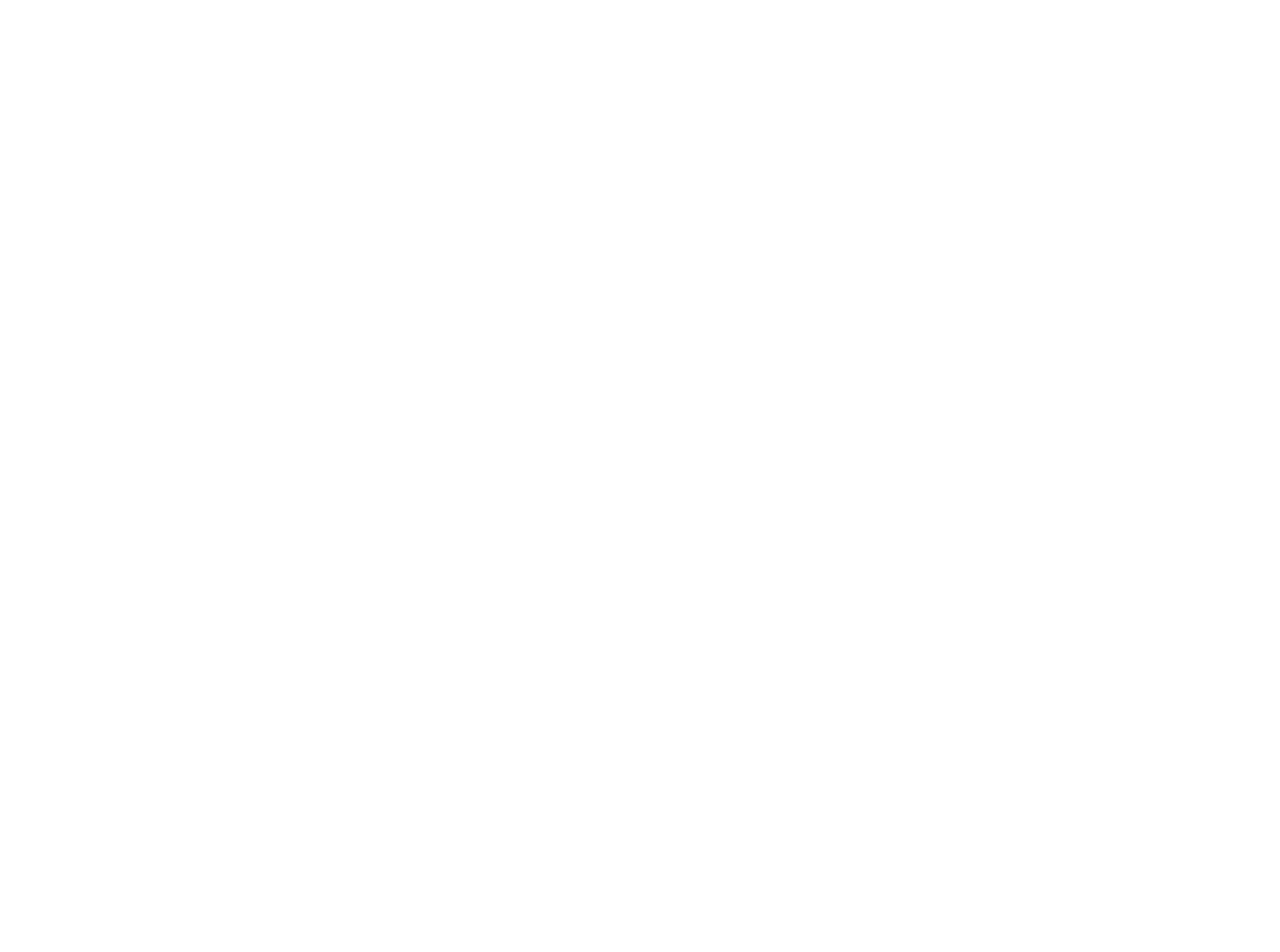
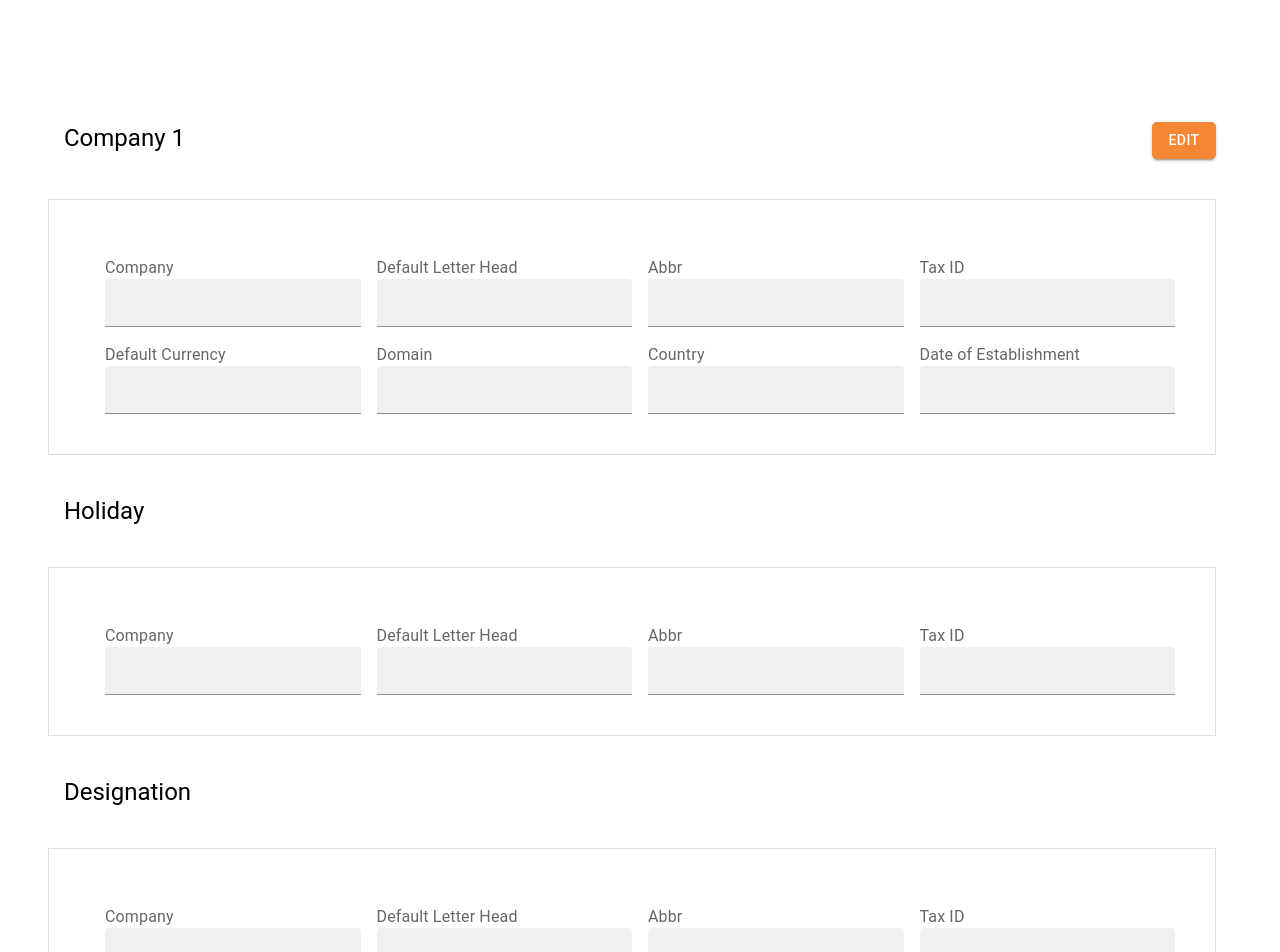
Before and after one commit to sumedh-mohod/HR-portal-react-js, a React (Create React App) app: page /editcompany in a window 1280 px wide. Before the commit this address had no page. Shown: the top 952 px of the page. Before the commit the page ends 800 px from the top, so only its background shows below. Built offline with nearby package versions, Linux system fonts and the light colour scheme.

Commit message:
Edit conpany page

```diff
--- a/src/App.tsx
+++ b/src/App.tsx
@@ -8,6 +8,7 @@ import Dashboard from "./screens/Dashboard";
 import Header from "./components/Header";
 import { Box } from "@mui/material";
 import AddCompany from "./screens/AddCompany";
+import EditCompany from "./screens/EditCompany";
 const App = () => {
   return (
     <Box sx={{ display: "flex" }}>
@@ -20,6 +21,7 @@ const App = () => {
             <Route path="/dashboard" element={<Dashboard />} />
           </Route>
           <Route path="/addcompany" element={<AddCompany/>} />
+          <Route path="/editcompany" element={<EditCompany/>} />
         </Routes>
       </Box>
     </Box>
--- a/src/screens/AddCompany.tsx
+++ b/src/screens/AddCompany.tsx
@@ -1,20 +1,13 @@
 import React from "react";
-import Box from "@mui/material/Box";
-import Container from "@mui/material/Container";
-import Button from "@mui/material/Button";
-import Grid from "@mui/material/Grid";
-import {
-  Checkbox,
+import {Box,Container,Button,Grid, Checkbox,
   FormControl,
   FormControlLabel,
   FormLabel,
   TextField,
-  Typography,
-} from "@mui/material";
-
+  Typography,} from "@mui/material";
 const AddCompany = () => {
   return (
-    <Container sx={{ p: 5 }}>
+    <Container sx={{ p: 3}}>
       <Box
         sx={{
           display: "flex",
--- /dev/null
+++ b/src/screens/EditCompany.tsx
@@ -0,0 +1,177 @@
+import React from "react";
+import {
+  Box,
+  Container,
+  Button,
+  Grid,
+  Checkbox,
+  FormControl,
+  FormControlLabel,
+  FormLabel,
+  TextField,
+  Typography,
+} from "@mui/material";
+
+const EditCompany = () => {
+  return (
+    <Container sx={{ p: 3 }}>
+      {/* ----------company1 start------------- */}
+
+      <Box
+        sx={{
+          display: "flex",
+          justifyContent: "space-between",
+          justifyItems: "center",
+          alignContent: "flex-start",
+          mt: 2,
+        }}
+      >
+        <Typography variant="h5">Company 1</Typography>
+        <Button
+          variant="contained"
+          sx={{
+            backgroundColor: "#F58634",
+            borderRadius: "5px",
+          }}
+        >
+          Edit
+        </Button>
+      </Box>
+      {/* form fielsds started */}
+      <Grid
+        container
+        spacing={2}
+        sx={{ p: 5, mt: 5, border: "1px solid #DFDFDF" }}
+      >
+        <Grid item xs={12} md={6} lg={3}>
+          <FormControl fullWidth>
+            <FormLabel id="company">Company</FormLabel>
+            <TextField name="company" variant="filled" size="small" />
+          </FormControl>
+        </Grid>
+        <Grid item xs={12} md={6} lg={3}>
+          <FormControl fullWidth>
+            <FormLabel id="defaultLetterHead">Default Letter Head</FormLabel>
+            <TextField name="defaultLetterHead" variant="filled" size="small" />
+          </FormControl>
+        </Grid>
+        <Grid item xs={12} md={6} lg={3}>
+          <FormControl fullWidth>
+            <FormLabel id="abbr">Abbr</FormLabel>
+            <TextField name="abbr" variant="filled" size="small" />
+          </FormControl>
+        </Grid>
+        <Grid item xs={12} md={6} lg={3}>
+          <FormControl fullWidth>
+            <FormLabel id="taxID">Tax ID</FormLabel>
+            <TextField name="taxID" variant="filled" size="small" />
+          </FormControl>
+        </Grid>
+        <Grid item xs={12} md={6} lg={3}>
+          <FormControl fullWidth>
+            <FormLabel id="defaultCurrency">Default Currency</FormLabel>
+            <TextField name="defaultCurrency" variant="filled" size="small" />
+          </FormControl>
+        </Grid>
+        <Grid item xs={12} md={6} lg={3}>
+          <FormControl fullWidth>
+            <FormLabel id="domain">Domain</FormLabel>
+            <TextField name="domain" variant="filled" size="small" />
+          </FormControl>
+        </Grid>
+        <Grid item xs={12} md={6} lg={3}>
+          <FormControl fullWidth>
+            <FormLabel id="country">Country</FormLabel>
+            <TextField name="country" variant="filled" size="small" />
+          </FormControl>
+        </Grid>
+        <Grid item xs={12} md={6} lg={3}>
+          <FormControl fullWidth>
+            <FormLabel id="dateOfEstablishment">
+              Date of Establishment
+            </FormLabel>
+            <TextField
+              name="dateOfEstablishment"
+              variant="filled"
+              size="small"
+            />
+          </FormControl>
+        </Grid>
+      </Grid>
+
+      {/* ------------Holiday start ------------------*/}
+      <Box sx={{ mt: 5 }}>
+        <Typography variant="h5">Holiday</Typography>
+      </Box>
+      {/* holiday form field start */}
+      <Grid
+        container
+        spacing={2}
+        sx={{ p: 5, mt: 5, border: "1px solid #DFDFDF" }}
+      >
+        <Grid item xs={12} md={6} lg={3}>
+          <FormControl fullWidth>
+            <FormLabel id="company">Company</FormLabel>
+            <TextField name="company" variant="filled" size="small" />
+          </FormControl>
+        </Grid>
+        <Grid item xs={12} md={6} lg={3}>
+          <FormControl fullWidth>
+            <FormLabel id="defaultLetterHead">Default Letter Head</FormLabel>
+            <TextField name="defaultLetterHead" variant="filled" size="small" />
+          </FormControl>
+        </Grid>
+        <Grid item xs={12} md={6} lg={3}>
+          <FormControl fullWidth>
+            <FormLabel id="abbr">Abbr</FormLabel>
+            <TextField name="abbr" variant="filled" size="small" />
+          </FormControl>
+        </Grid>
+        <Grid item xs={12} md={6} lg={3}>
+          <FormControl fullWidth>
+            <FormLabel id="taxID">Tax ID</FormLabel>
+            <TextField name="taxID" variant="filled" size="small" />
+          </FormControl>
+        </Grid>
+      </Grid>
+
+      {/*-------------------- Designation start -----------*/}
+      <Box sx={{ mt: 5 }}>
+        <Typography variant="h5">Designation</Typography>
+      </Box>
+      {/* Designation form field start */}
+      <Grid
+        container
+        spacing={2}
+        sx={{ p: 5, mt: 5, border: "1px solid #DFDFDF" }}
+      >
+        <Grid item xs={12} md={6} lg={3}>
+          <FormControl fullWidth>
+            <FormLabel id="company">Company</FormLabel>
+            <TextField name="company" variant="filled" size="small" />
+          </FormControl>
+        </Grid>
+        <Grid item xs={12} md={6} lg={3}>
+          <FormControl fullWidth>
+            <FormLabel id="defaultLetterHead">Default Letter Head</FormLabel>
+            <TextField name="defaultLetterHead" variant="filled" size="small" />
+          </FormControl>
+        </Grid>
+        <Grid item xs={12} md={6} lg={3}>
+          <FormControl fullWidth>
+            <FormLabel id="abbr">Abbr</FormLabel>
+            <TextField name="abbr" variant="filled" size="small" />
+          </FormControl>
+        </Grid>
+        <Grid item xs={12} md={6} lg={3}>
+          <FormControl fullWidth>
+            <FormLabel id="taxID">Tax ID</FormLabel>
+            <TextField name="taxID" variant="filled" size="small" />
+          </FormControl>
+        </Grid>
+      </Grid>
+    </Container>
+  );
+};
+
+export default EditCompany;
```
